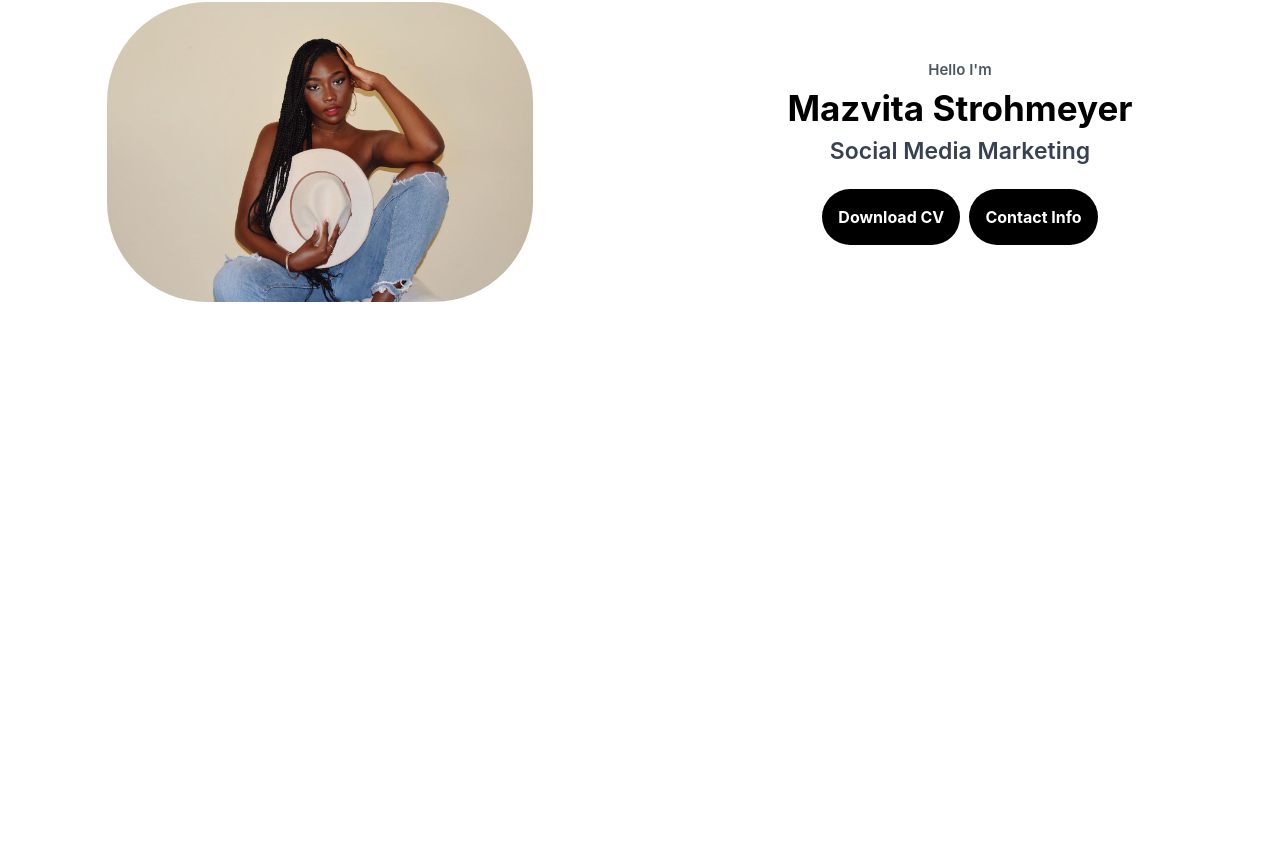
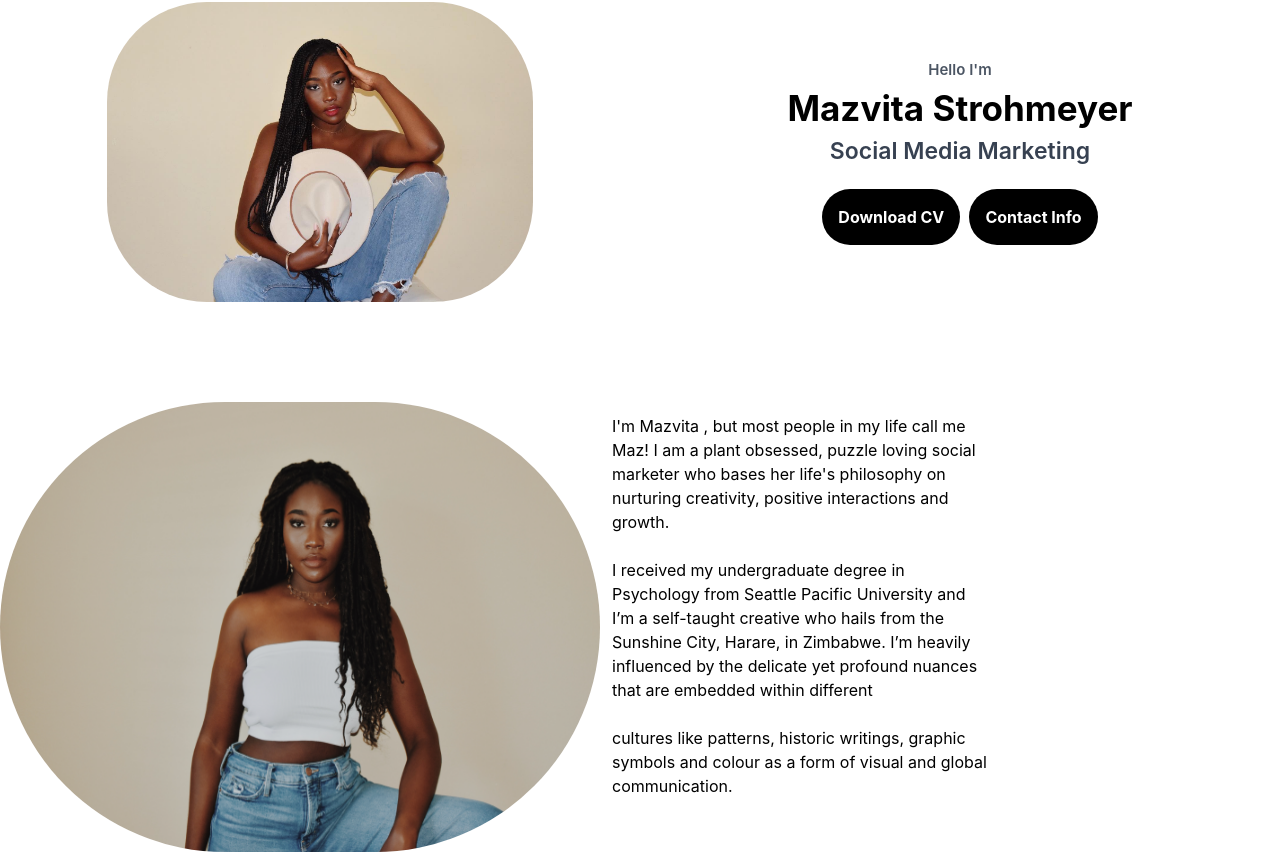
Before and after one commit to MakaChikava/MJC-Portfolio, a React (Create React App) app: page / in a window 1280 px wide. Shown: the part 178-1030 px from the top of the page. Before the commit the page ends 800 px from the top, so only its background shows below. Built offline with nearby package versions, Linux system fonts and the light colour scheme.

Commit message:
started aboutme layout with divs and flex positioning

```diff
--- a/src/App.js
+++ b/src/App.js
@@ -1,5 +1,6 @@
 import './App.css';
 import mazpic from './assets/maz.jpg'
+import aboutMePic from './assets/mazaboutme.png'
 
 function App() {
   return (
@@ -37,8 +38,21 @@ function App() {
         </div>
       </section>
       <section id='about'>
-        <div id=''>
+        <div id='about-me-container' className='flex'>
+          <div id='about-pic' className='flex'>
+            <img src={aboutMePic} className='h-[450px] w-[600px] rounded-full'/>
+          </div>
+          <div id='aboutme-content-container' className='flex flex-col h-[450px] w-[400px]'>
+            <p className='m-3'>I'm Mazvita , but most people in my life call me Maz! I am a plant obsessed, puzzle loving social marketer who bases her life's philosophy on nurturing creativity, positive interactions and growth.
+            </p>
 
+            <p className='m-3'>I received my undergraduate degree  in Psychology from Seattle Pacific University and I’m a self-taught creative who hails from the Sunshine City, Harare, in Zimbabwe. I’m heavily influenced by the delicate yet profound nuances that are embedded within different
+            </p>
+
+            <p className='m-3'>cultures like patterns, historic writings, graphic symbols and colour as a form of visual and global communication.
+            </p>
+
+          </div>
         </div>
       </section>
       <section id='experience'>
```
Also changed, not shown: src/assets/mazaboutme.png (added).
